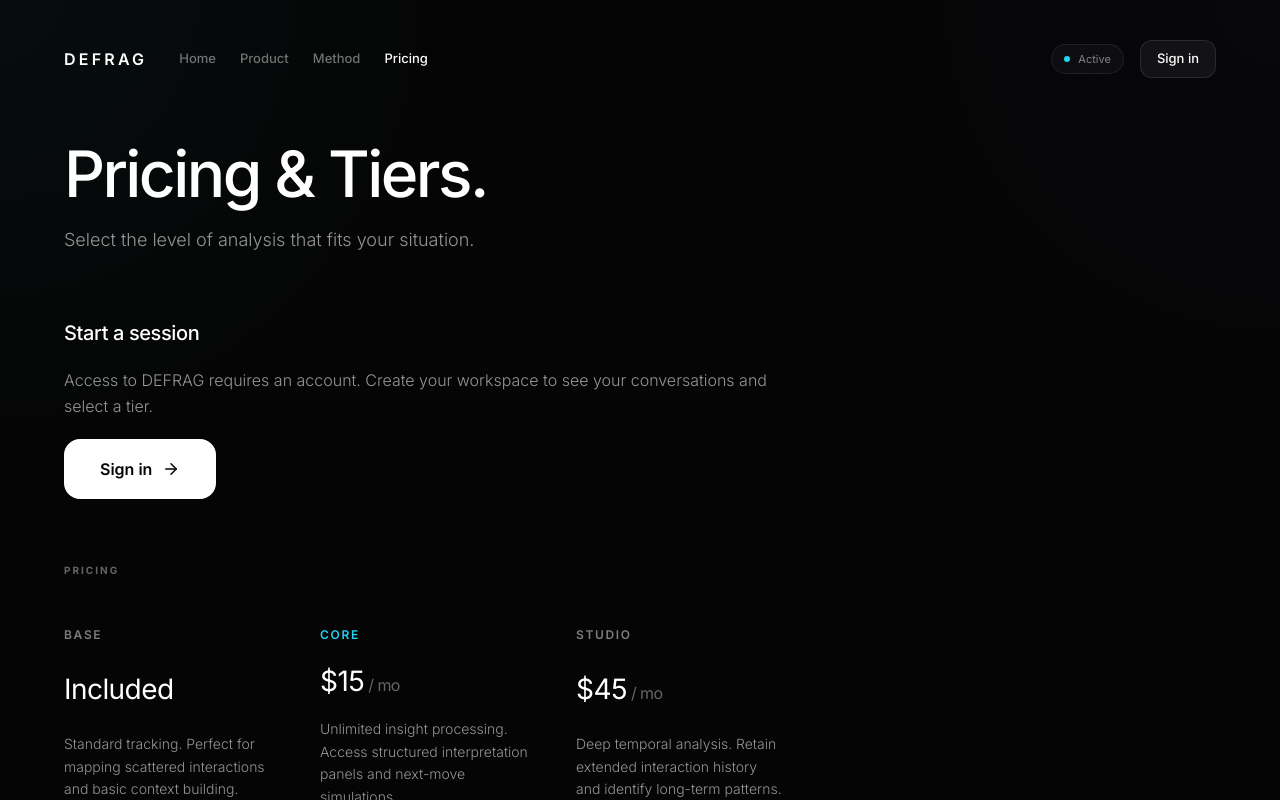
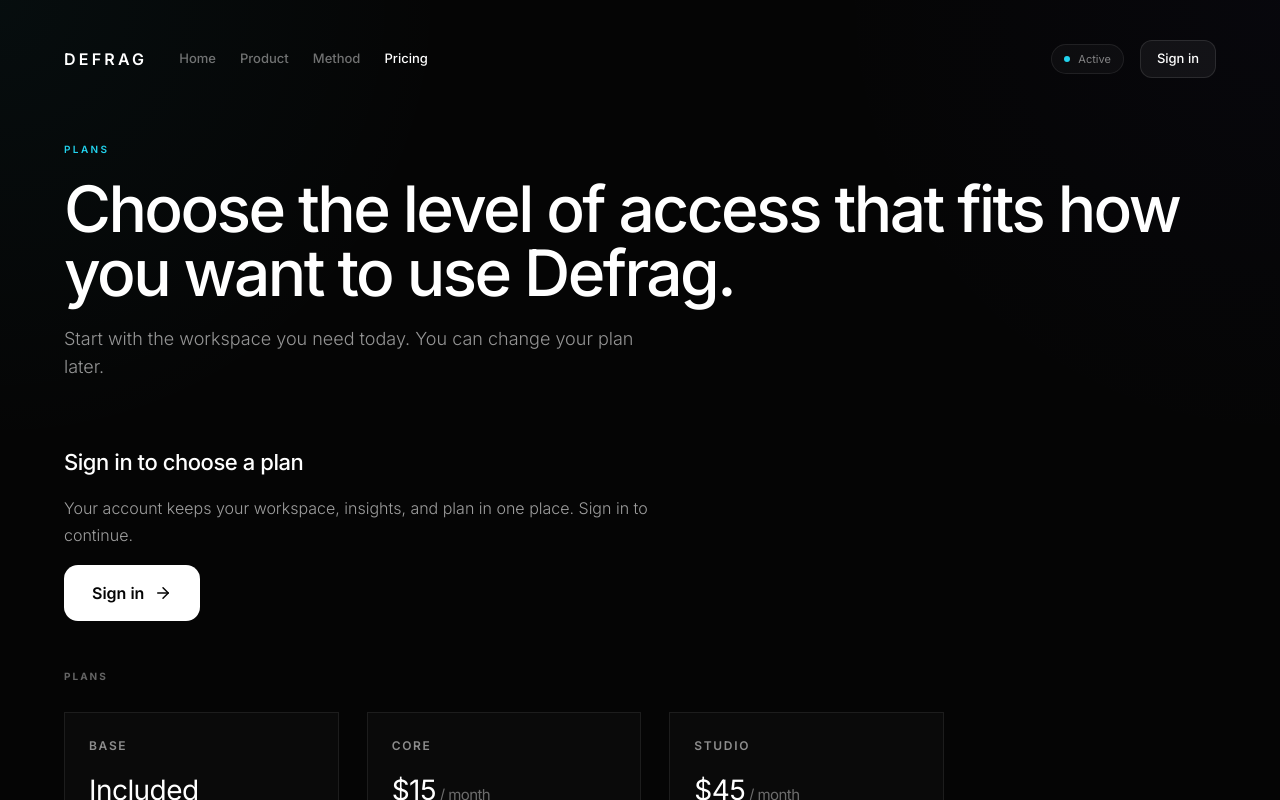
Before and after one commit to chadjameso93-netizen/defragsrelationalswap, a Next.js app in the folder apps/web/: page /account/billing in a window 1280 px wide. Shown: the top 800 px of the page. Built offline with nearby package versions, Linux system fonts and the light colour scheme; no server answers.

Commit message:
refine: rewrite billing page copy and mobile layout

```diff
--- a/apps/web/src/app/account/billing/page.tsx
+++ b/apps/web/src/app/account/billing/page.tsx
@@ -11,22 +11,22 @@
   if (!user) {
     return (
       <AppShell
-        eyebrow=""
-        title="Pricing & Tiers."
-        description="Select the level of analysis that fits your situation."
+        eyebrow="Plans"
+        title="Choose the level of access that fits how you want to use Defrag."
+        description="Start with the workspace you need today. You can change your plan later."
       >
-        <div style={{ maxWidth: 720, display: "grid", gap: 64 }}>
-          <div style={{ display: "grid", gap: 20 }}>
-            <h3 style={{ margin: 0, fontSize: 20, fontWeight: 500, color: "white" }}>Start a session</h3>
-            <p style={{ margin: 0, fontSize: 16, color: "rgba(245,245,245,0.6)", lineHeight: 1.6, fontWeight: 300 }}>
-              Access to DEFRAG requires an account. Create your workspace to see your conversations and select a tier.
+        <div style={{ maxWidth: 880, display: "grid", gap: 48 }}>
+          <div style={{ display: "grid", gap: 16, maxWidth: 640 }}>
+            <h3 style={{ margin: 0, fontSize: 22, fontWeight: 500, color: "white" }}>Sign in to choose a plan</h3>
+            <p style={{ margin: 0, fontSize: 16, color: "rgba(245,245,245,0.64)", lineHeight: 1.7, fontWeight: 300 }}>
+              Your account keeps your workspace, insights, and plan in one place. Sign in to continue.
             </p>
-            <Link href="/login" style={{ display: "inline-flex", alignItems: "center", gap: 10, width: "fit-content", padding: "18px 36px", borderRadius: 16, background: "white", color: "#050505", textDecoration: "none", fontWeight: 600, fontSize: 16 }}>
+            <Link href="/login" style={{ display: "inline-flex", alignItems: "center", gap: 10, width: "fit-content", padding: "16px 28px", borderRadius: 14, background: "white", color: "#050505", textDecoration: "none", fontWeight: 600, fontSize: 16 }}>
               Sign in <ArrowRight style={{ width: 18, height: 18 }} />
             </Link>
           </div>
 
-          <TierBreakdown activePlanKey={null} />
+          <PlanBreakdown activePlanKey={null} />
         </div>
       </AppShell>
     );
@@ -38,61 +38,89 @@
 
   return (
     <AppShell
-      eyebrow=""
-      title="Pricing & Tiers."
-      description="Select the level of analysis that fits your situation."
+      eyebrow="Plans"
+      title="Manage your Defrag access."
+      description="Review your current plan, change access when needed, and keep your workspace ready."
     >
-      <div style={{ maxWidth: 900, display: "grid", gap: 64 }}>
-
-        {/* Workspace Status */}
-        <div style={{ display: "flex", flexWrap: "wrap", justifyContent: "space-between", alignItems: "center", gap: 32, paddingBottom: 40, borderBottom: "1px solid rgba(255,255,255,0.08)" }}>
+      <div style={{ maxWidth: 980, display: "grid", gap: 48 }}>
+        <div style={{ display: "flex", flexWrap: "wrap", justifyContent: "space-between", alignItems: "center", gap: 24, paddingBottom: 32, borderBottom: "1px solid rgba(255,255,255,0.08)" }}>
           <div style={{ display: "grid", gap: 8 }}>
-            <div style={{ fontSize: 10, fontWeight: 700, letterSpacing: "0.2em", textTransform: "uppercase", color: "rgba(245,245,245,0.4)" }}>Current Plan</div>
-            <div style={{ fontSize: 32, fontWeight: 400, color: "white", letterSpacing: "-0.02em", display: "flex", alignItems: "center", gap: 12 }}>
-              {activePlanKey === "realtime" ? "Studio+" :
-               activePlanKey === "studio" ? "Studio" :
-               activePlanKey === "core" ? "Core" : "Base"}
-               {isSubscribed && <span style={{ padding: "4px 10px", borderRadius: 9999, background: "rgba(16, 185, 129, 0.1)", border: "1px solid rgba(16, 185, 129, 0.2)", color: "#6ee7b7", fontSize: 10, fontWeight: 600, letterSpacing: "0.14em", textTransform: "uppercase" }}>Active</span>}
+            <div style={{ fontSize: 10, fontWeight: 700, letterSpacing: "0.2em", textTransform: "uppercase", color: "rgba(245,245,245,0.4)" }}>Current plan</div>
+            <div style={{ fontSize: 30, fontWeight: 400, color: "white", letterSpacing: "-0.02em", display: "flex", alignItems: "center", gap: 12, flexWrap: "wrap" }}>
+              {activePlanKey === "realtime" ? "Studio+" : activePlanKey === "studio" ? "Studio" : activePlanKey === "core" ? "Core" : "Base"}
+              {isSubscribed ? (
+                <span style={{ padding: "4px 10px", borderRadius: 9999, background: "rgba(16,185,129,0.1)", border: "1px solid rgba(16,185,129,0.2)", color: "#6ee7b7", fontSize: 10, fontWeight: 600, letterSpacing: "0.14em", textTransform: "uppercase" }}>
+                  Active
+                </span>
+              ) : null}
             </div>
-            <p style={{ margin: 0, fontSize: 14, color: "rgba(245,245,245,0.5)" }}>{user.email}</p>
+            <p style={{ margin: 0, fontSize: 14, color: "rgba(245,245,245,0.52)" }}>{user.email}</p>
           </div>
 
           <BillingActions currentPlan={account.plan} hasCustomer={isSubscribed} />
         </div>
 
-        <TierBreakdown activePlanKey={activePlanKey} />
+        <PlanBreakdown activePlanKey={activePlanKey} />
       </div>
     </AppShell>
   );
 }
 
-function TierBreakdown({ activePlanKey }: { activePlanKey: string | null }) {
-  const tiers = [
-    { key: "base", label: "Base", price: "Included", description: "Standard tracking. Perfect for mapping scattered interactions and basic context building." },
-    { key: "core", label: "Core", price: "$15", period: "/ mo", description: "Unlimited insight processing. Access structured interpretation panels and next-move simulations." },
-    { key: "studio", label: "Studio", price: "$45", period: "/ mo", description: "Deep temporal analysis. Retain extended interaction history and identify long-term patterns." },
+function PlanBreakdown({ activePlanKey }: { activePlanKey: string | null }) {
+  const plans = [
+    {
+      key: "base",
+      label: "Base",
+      price: "Included",
+      description: "A simple starting point for saving context and opening your workspace.",
+    },
+    {
+      key: "core",
+      label: "Core",
+      price: "$15",
+      period: "/ month",
+      description: "Ongoing insight access for people who want regular support reading difficult interactions.",
+    },
+    {
+      key: "studio",
+      label: "Studio",
+      price: "$45",
+      period: "/ month",
+      description: "Deeper pattern review for people who want a broader view across time, timing, and repeated tension.",
+    },
   ];
 
   return (
-    <div style={{ display: "grid", gap: 48 }}>
-      <div style={{ fontSize: 10, fontWeight: 700, letterSpacing: "0.2em", textTransform: "uppercase", color: "rgba(245,245,245,0.4)" }}>Pricing</div>
-      <div style={{ display: "grid", gridTemplateColumns: "repeat(3, 1fr)", gap: 48 }} className="tier-grid">
-        {tiers.map((tier) => {
-          const isActive = activePlanKey === tier.key;
+    <div style={{ display: "grid", gap: 28 }}>
+      <div style={{ fontSize: 10, fontWeight: 700, letterSpacing: "0.2em", textTransform: "uppercase", color: "rgba(245,245,245,0.4)" }}>Plans</div>
+      <div style={{ display: "grid", gridTemplateColumns: "repeat(3, minmax(0, 1fr))", gap: 28 }} className="plans-grid">
+        {plans.map((plan) => {
+          const isActive = activePlanKey === plan.key;
           return (
-            <div key={tier.key} style={{ display: "grid", gap: 16, opacity: isActive ? 0.4 : 1 }}>
-              <div style={{ fontSize: 12, fontWeight: 600, textTransform: "uppercase", letterSpacing: "0.14em", color: tier.key === "core" ? "#22d3ee" : "rgba(245,245,245,0.5)" }}>{tier.label}</div>
+            <div key={plan.key} style={{ display: "grid", gap: 14, padding: 24, border: "1px solid rgba(255,255,255,0.08)", background: isActive ? "rgba(255,255,255,0.05)" : "rgba(255,255,255,0.02)" }}>
+              <div style={{ fontSize: 12, fontWeight: 600, textTransform: "uppercase", letterSpacing: "0.14em", color: isActive ? "#ffffff" : "rgba(245,245,245,0.56)" }}>
+                {plan.label}
+              </div>
               <div style={{ fontSize: 28, fontWeight: 400, color: "white", letterSpacing: "-0.02em" }}>
-                {tier.price}
-                {tier.period && <span style={{ fontSize: 16, color: "rgba(245,245,245,0.4)" }}> {tier.period}</span>}
+                {plan.price}
+                {plan.period ? <span style={{ fontSize: 15, color: "rgba(245,245,245,0.42)" }}> {plan.period}</span> : null}
               </div>
-              <p style={{ margin: 0, color: "rgba(245,245,245,0.6)", lineHeight: 1.6, fontSize: 14, fontWeight: 300 }}>
-                {tier.description}
+              <p style={{ margin: 0, color: "rgba(245,245,245,0.64)", lineHeight: 1.7, fontSize: 14, fontWeight: 300 }}>
+                {plan.description}
               </p>
+              {isActive ? <div style={{ fontSize: 12, color: "rgba(255,255,255,0.56)" }}>Current plan</div> : null}
             </div>
           );
         })}
       </div>
+
+      <style>{`
+        @media (max-width: 900px) {
+          .plans-grid {
+            grid-template-columns: 1fr !important;
+          }
+        }
+      `}</style>
     </div>
   );
 }
```
